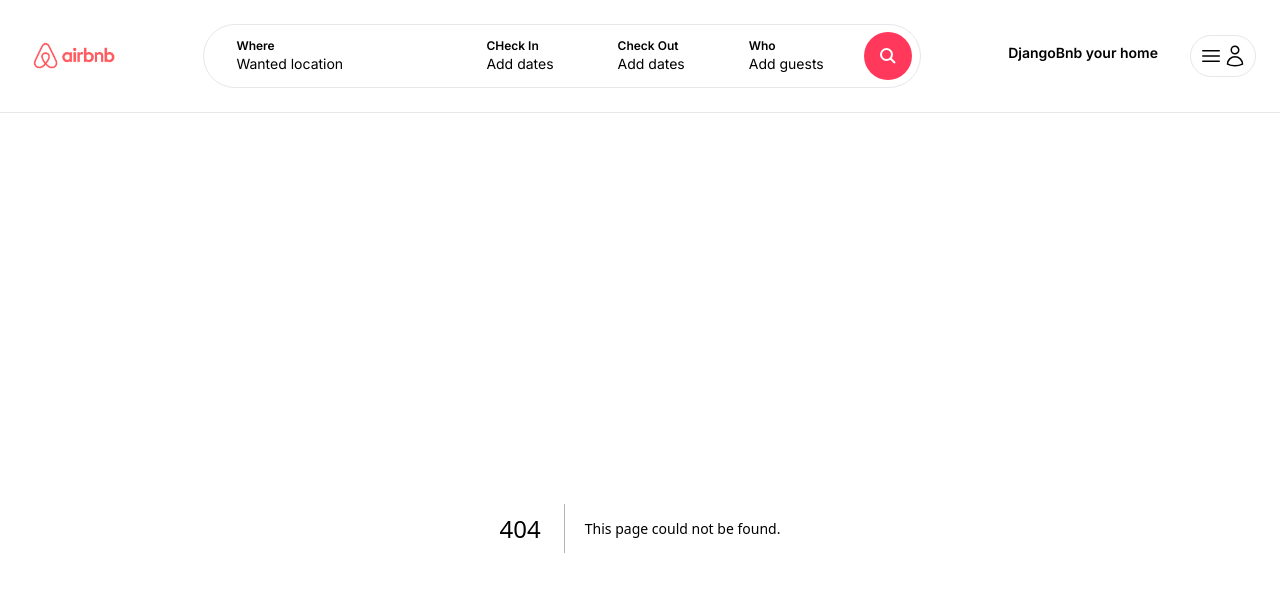
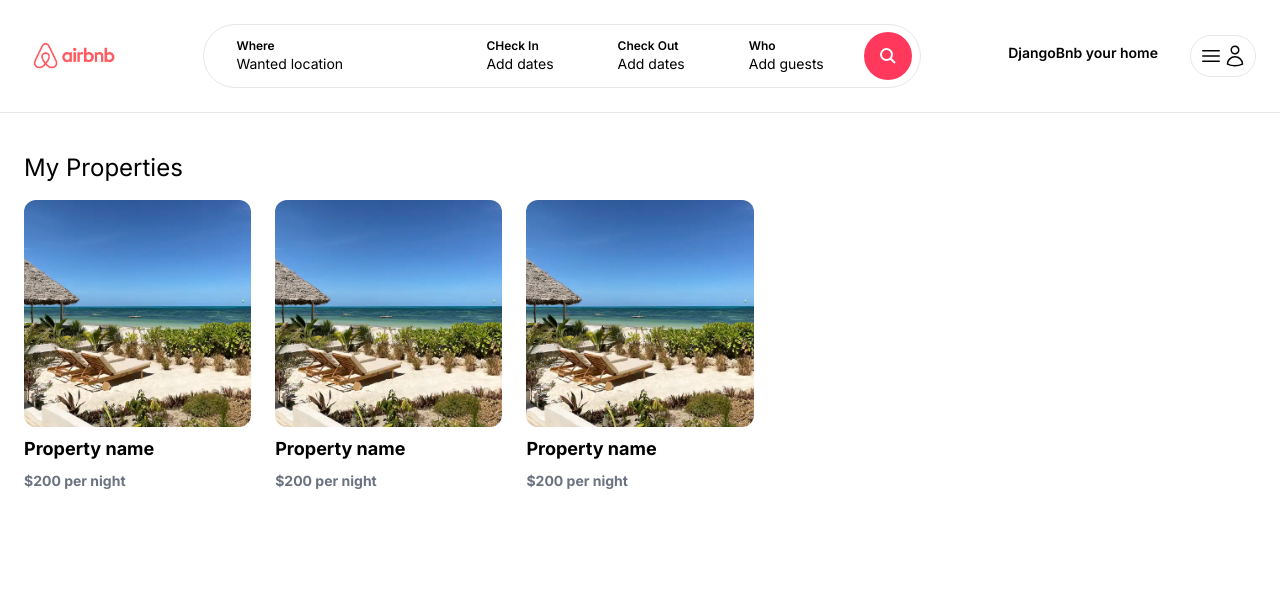
Before and after one commit to loveagile/Django-BNB, a Next.js app in the folder front_end/django-bnb-clone/: page /myproperties in a window 1280 px wide. Before the commit this address had no page. Shown: the top 592 px of the page. Built offline with nearby package versions, Linux system fonts and the light colour scheme.

Commit message:
My properties (static)

```diff
--- /dev/null
+++ b/front_end/django-bnb-clone/app/myproperties/page.tsx
@@ -0,0 +1,16 @@
+import Image from 'next/image';
+import PropertyList from '../components/properties/PropertyList';
+
+const MypropertiesPage = () => {
+    return (
+        <main className="max-w-[1500px] mx-auto px-6 pb-6">
+            <h1 className='mt-6 text-2xl'>My Properties</h1>
+
+            <div className="mt-4 grid grid-cols-1 md:grid-cols-3 lg:grid-cols-5 gap-6">
+                <PropertyList />
+            </div>
+        </main>
+    )
+}
+
+export default MypropertiesPage;
```
